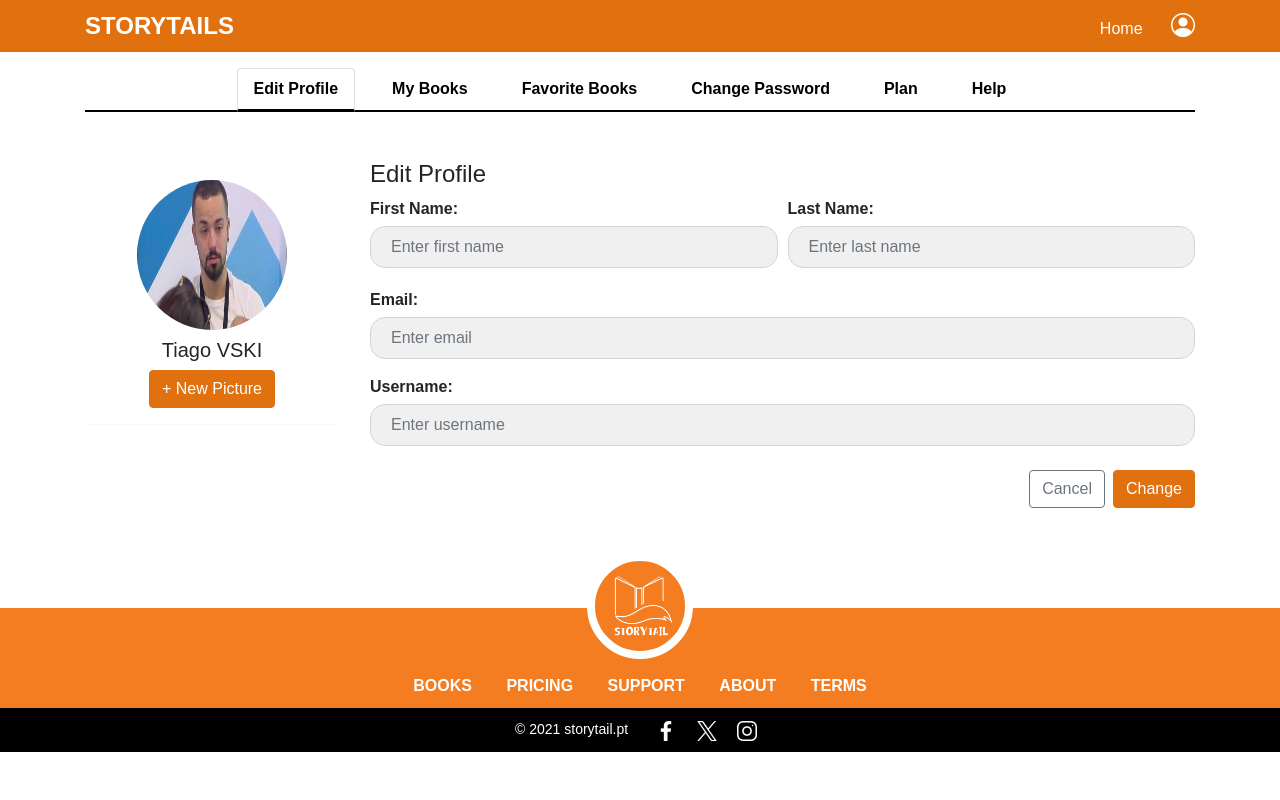
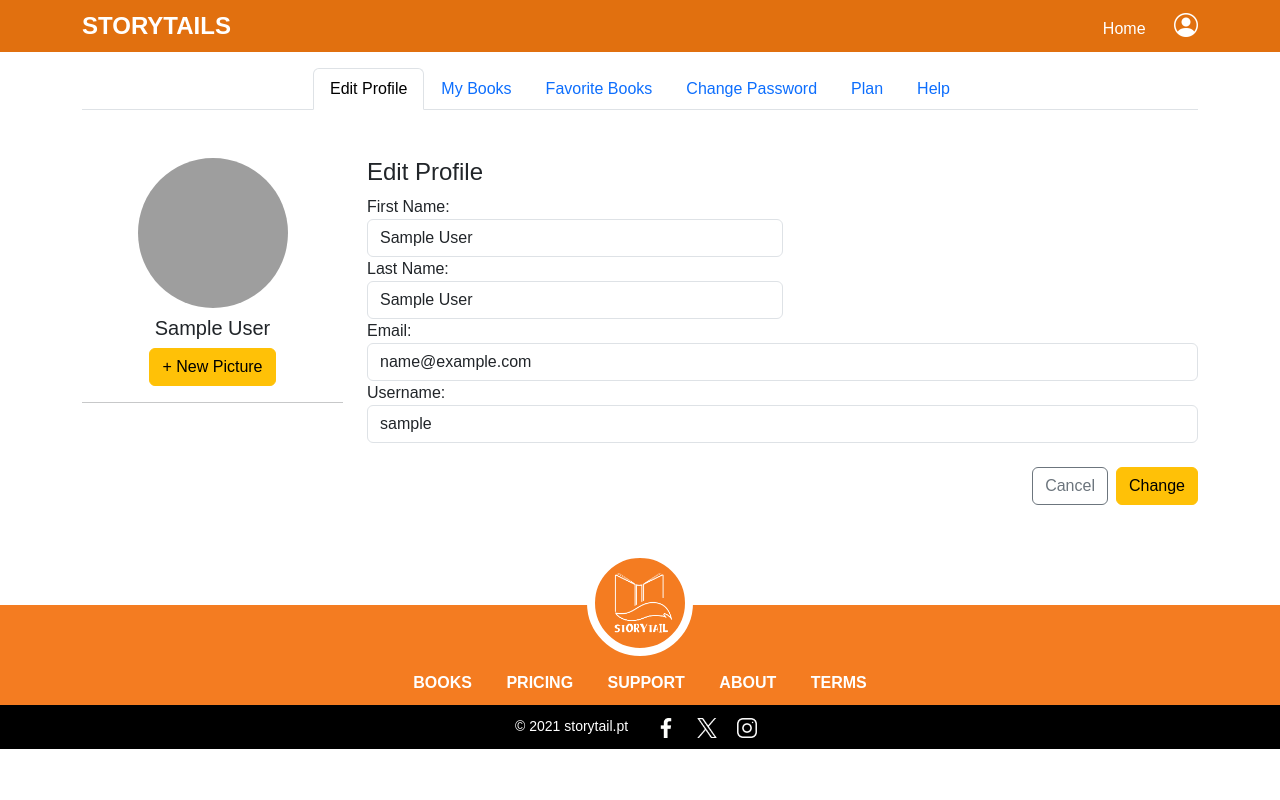
Before and after one commit to Ruizinho99/Story_Tail, a PHP site: page /edit_profile.php in a window 1280 px wide. Run offline with PHP 8.4, Linux system fonts and the light colour scheme; the visitor is signed in with stand-in values (Sample User, id 1); some libraries are stand-ins or nearby versions; grey boxes are pictures that could not be loaded.

Commit message:
edit_profile e upload_prodile

```diff
--- a/edit_profile.php
+++ b/edit_profile.php
@@ -1,9 +1,33 @@
-
 <?php
+// Inclui a conexão com o banco de dados
+include_once 'db_connection.php';
 
 include_once("user_logged_in.php");
-// Script atualizaçao de perfil
 
+// Verifica se o usuário está logado
+if (!isset($_SESSION['user_id'])) {
+    die("Você precisa estar logado para editar o perfil.");
+}
+
+$user_id = $_SESSION['user_id'];
+
+// Recupera os dados do usuário
+$sql = "SELECT first_name, last_name, email, user_name, user_photo_url FROM users WHERE id = '$user_id'";
+$result = $conn->query($sql);
+
+// Verifica se o usuário existe
+if ($result->num_rows > 0) {
+    $user = $result->fetch_assoc();
+    $firstName = $user['first_name'];
+    $lastName = $user['last_name'];
+    $email = $user['email'];
+    $userName = $user['user_name'];
+    $userPhotoUrl = $user['user_photo_url'];
+} else {
+    die("Usuário não encontrado.");
+}
+
+// Exibe a mensagem de sucesso, se existir
 if (isset($_SESSION['statusMessage']) && $_SESSION['statusMessage'] !== "") {
     echo "<div class='alert alert-success alert-dismissible fade show' role='alert'>";
     echo htmlspecialchars($_SESSION['statusMessage']);
@@ -24,20 +48,12 @@ if (isset($_SESSION['statusMessage']) && $_SESSION['statusMessage'] !== "") {
     <link href="https://cdn.jsdelivr.net/npm/bootstrap-icons/font/bootstrap-icons.css" rel="stylesheet">
     <link rel="stylesheet" href="https://cdnjs.cloudflare.com/ajax/libs/font-awesome/5.15.4/css/all.min.css">
     <link rel="stylesheet" href="https://fonts.googleapis.com/css2?family=Material+Symbols+Outlined:opsz,wght,FILL,GRAD@24,400,0,0&icon_names=lock" />
-    <link rel="stylesheet" href="Styles/style.css">
     <link rel="stylesheet" href="Styles/headers.css">
     <title>Edit Profile - Storytails</title>
-
-    <!-- Bootstrap CSS -->
-    <link href="https://stackpath.bootstrapcdn.com/bootstrap/4.5.2/css/bootstrap.min.css" rel="stylesheet">
-
-    <!-- Custom CSS -->
-    <link rel="stylesheet" href="edit_profile.css">
 </head>
 <body>
-<?php
-    include_once 'header_choose.php'
-    ?>
+<?php include_once 'header_choose.php'; ?>
+
 <!-- Navigation Tabs -->
 <div class="container mt-3">
     <ul class="nav nav-tabs justify-content-center">
@@ -63,23 +79,24 @@ if (isset($_SESSION['statusMessage']) && $_SESSION['statusMessage'] !== "") {
 </div>
 
 <!-- Main Content -->
-    <div class="container mt-5">
+<section class="container mt-5">
     <div class="row">
         <!-- Sidebar -->
         <div class="col-md-3 profile-sidebar">
             <div class="text-center">
-                <img src="images/vski.jpeg" alt="User Image" id="profileImage" class="rounded-circle" style="width: 150px; height: 150px;">
-                <h5 class="mt-2">Tiago VSKI</h5>
+                <!-- Exibe a foto de perfil do usuário ou imagem padrão -->
+                <img src="<?php echo $userPhotoUrl ? 'uploads/' . $userPhotoUrl : 'images/default-profile.png'; ?>" alt="User Image" id="profileImage" class="rounded-circle" style="width: 150px; height: 150px;">
+                <h5 class="mt-2"><?php echo htmlspecialchars($firstName); ?></h5>
 
                 <!-- Form for uploading the image and updating profile details -->
                 <form id="profileForm" method="POST" enctype="multipart/form-data" action="upload_profile.php">
                     <!-- Hidden File Input -->
                     <input type="file" id="fileInput" name="profileImage" accept="image/*" style="display: none;">
-
                     <div class="form-group">
-                        <!-- Button triggers the file input -->
+                        <!-- Botão que dispara o input de arquivo -->
                         <button type="button" class="btn btn-warning" id="uploadButton">+ New Picture</button>
                     </div>
+                </form>
             </div>
             <hr>
         </div>
@@ -87,24 +104,26 @@ if (isset($_SESSION['statusMessage']) && $_SESSION['statusMessage'] !== "") {
         <!-- Profile Edit Form -->
         <div class="col-md-9">
             <h4>Edit Profile</h4>
+            <form method="POST" action="upload_profile.php">
                 <div class="form-row">
                     <div class="form-group col-md-6">
                         <label for="firstName">First Name:</label>
-                        <input type="text" class="form-control" id="firstName" name="firstName" placeholder="Enter first name">
+                        <input type="text" class="form-control" id="firstName" name="firstName" value="<?php echo htmlspecialchars($firstName); ?>" placeholder="Enter first name">
                     </div>
                     <div class="form-group col-md-6">
                         <label for="lastName">Last Name:</label>
-                        <input type="text" class="form-control" id="lastName" name="lastName" placeholder="Enter last name">
+                        <input type="text" class="form-control" id="lastName" name="lastName" value="<?php echo htmlspecialchars($lastName); ?>" placeholder="Enter last name">
                     </div>
                 </div>
                 <div class="form-group">
                     <label for="email">Email:</label>
-                    <input type="email" class="form-control" id="email" name="email" placeholder="Enter email">
+                    <input type="email" class="form-control" id="email" name="email" value="<?php echo htmlspecialchars($email); ?>" placeholder="Enter email">
                 </div>
                 <div class="form-group">
                     <label for="username">Username:</label>
-                    <input type="text" class="form-control" id="username" name="username" placeholder="Enter username">
+                    <input type="text" class="form-control" id="username" name="username" value="<?php echo htmlspecialchars($userName); ?>" placeholder="Enter username">
                 </div>
+
                 <!-- Buttons -->
                 <div class="d-flex justify-content-end mt-4">
                     <button type="button" class="btn btn-outline-secondary me-2">Cancel</button>
@@ -113,7 +132,7 @@ if (isset($_SESSION['statusMessage']) && $_SESSION['statusMessage'] !== "") {
             </form>
         </div>
     </div>
-</div>
+</section>
 
 <script>
     // Trigger the file input when the button is clicked
@@ -131,34 +150,13 @@ if (isset($_SESSION['statusMessage']) && $_SESSION['statusMessage'] !== "") {
     });
 </script>
 
-
 <!-- Optional JavaScript -->
 <script src="https://code.jquery.com/jquery-3.5.1.min.js"></script>
 <script src="https://cdn.jsdelivr.net/npm/@popperjs/core@2.9.1/dist/umd/popper.min.js"></script>
 <script src="https://stackpath.bootstrapcdn.com/bootstrap/4.5.2/js/bootstrap.min.js"></script>
 <script src="https://kit.fontawesome.com/a076d05399.js" crossorigin="anonymous"></script>
-    <div>
+
 <?php include 'footer.html'; ?>
-    </div>
-    <script src="https://cdn.jsdelivr.net/npm/bootstrap@5.3.3/dist/js/bootstrap.bundle.min.js"></script>
 
-    <script>
-        // JavaScript to trigger file input click on button click
-        document.getElementById('uploadButton').addEventListener('click', function () {
-            document.getElementById('fileInput').click();
-        });
-
-        // Preview the uploaded image
-        document.getElementById('fileInput').addEventListener('change', function (event) {
-            const file = event.target.files[0];
-            if (file) {
-                const reader = new FileReader();
-                reader.onload = function (e) {
-                    document.getElementById('profileImage').src = e.target.result;
-                };
-                reader.readAsDataURL(file);
-            }
-        });
-    </script>
 </body>
 </html>
```
Also changed, not shown: upload_profile.php (+64 -57 lines), uploads/Screenshot_3.png (added), uploads/Screenshot_4.png (added). Lines whose indentation alone changed are shown as unchanged.
